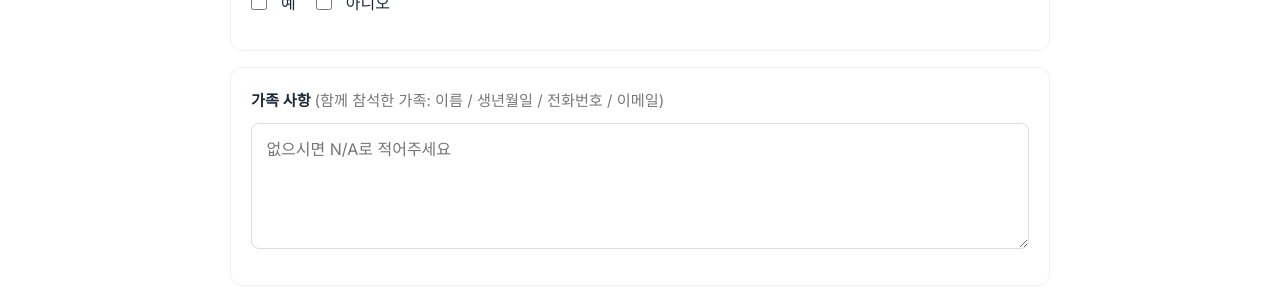
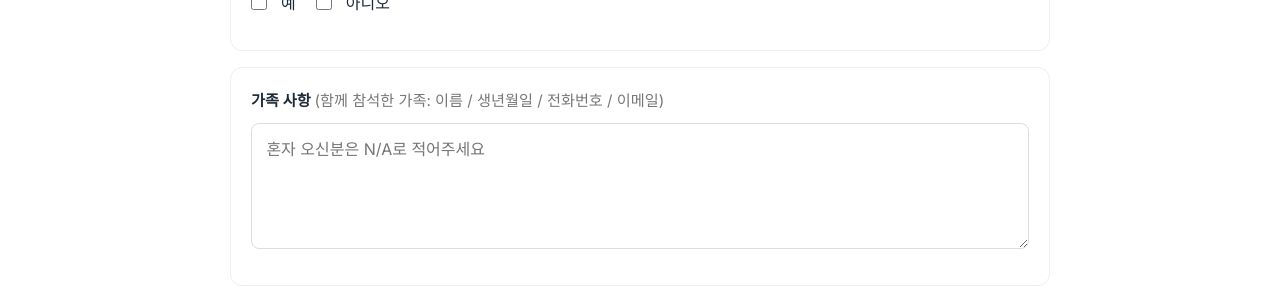
Before and after one commit to bumvino/theSTORY, a Next.js app: page /connect in a window 1280 px wide. Shown: the part 1000-1299 px from the top of the page. Built offline with nearby package versions, Linux system fonts and the light colour scheme; no server answers.

Commit message:
major update with connect and ministries

```diff
--- a/app/connect/ClientForm.jsx
+++ b/app/connect/ClientForm.jsx
@@ -123,7 +123,7 @@ export default function ClientForm({ action }) {
                         name="family"
                         required
                         rows={5}
-                        placeholder="없으시면 N/A로 적어주세요"
+                        placeholder="혼자 오신분은 N/A로 적어주세요"
                     />
                 </div>
             </div>
```
